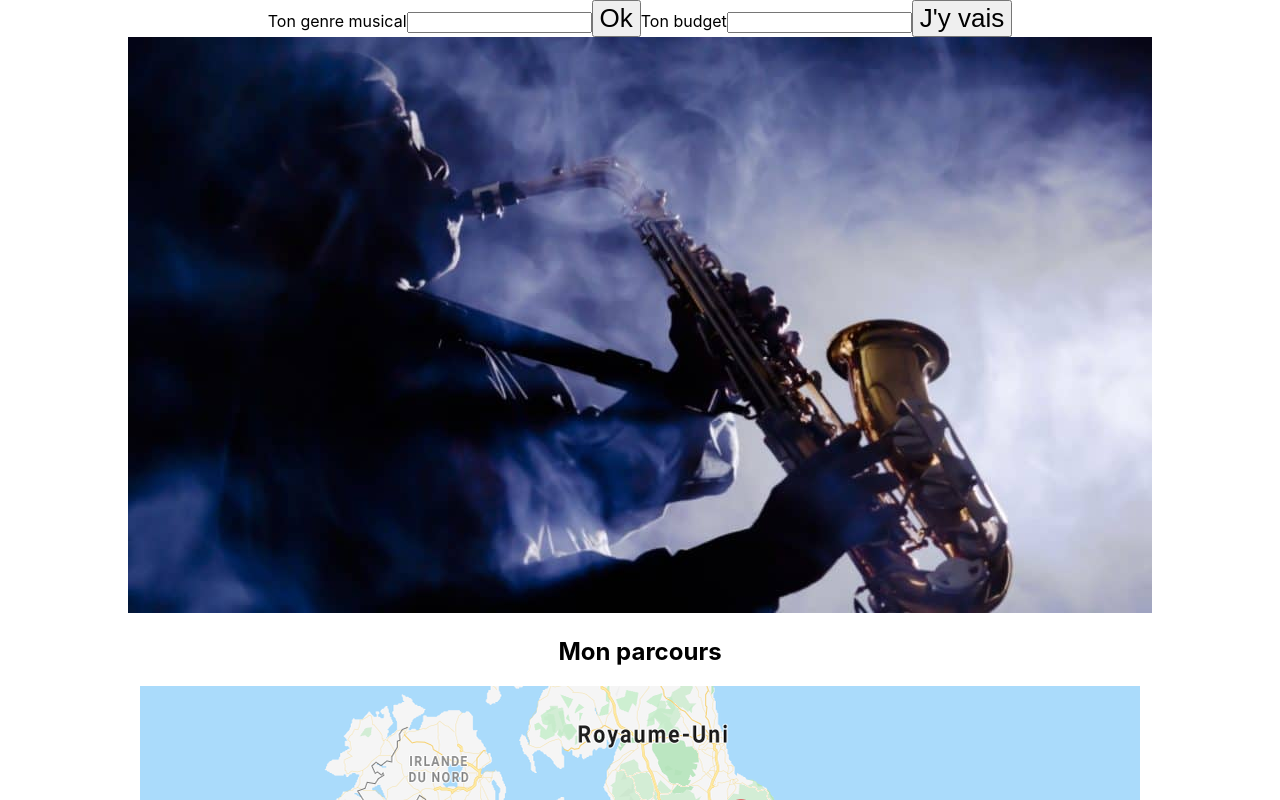
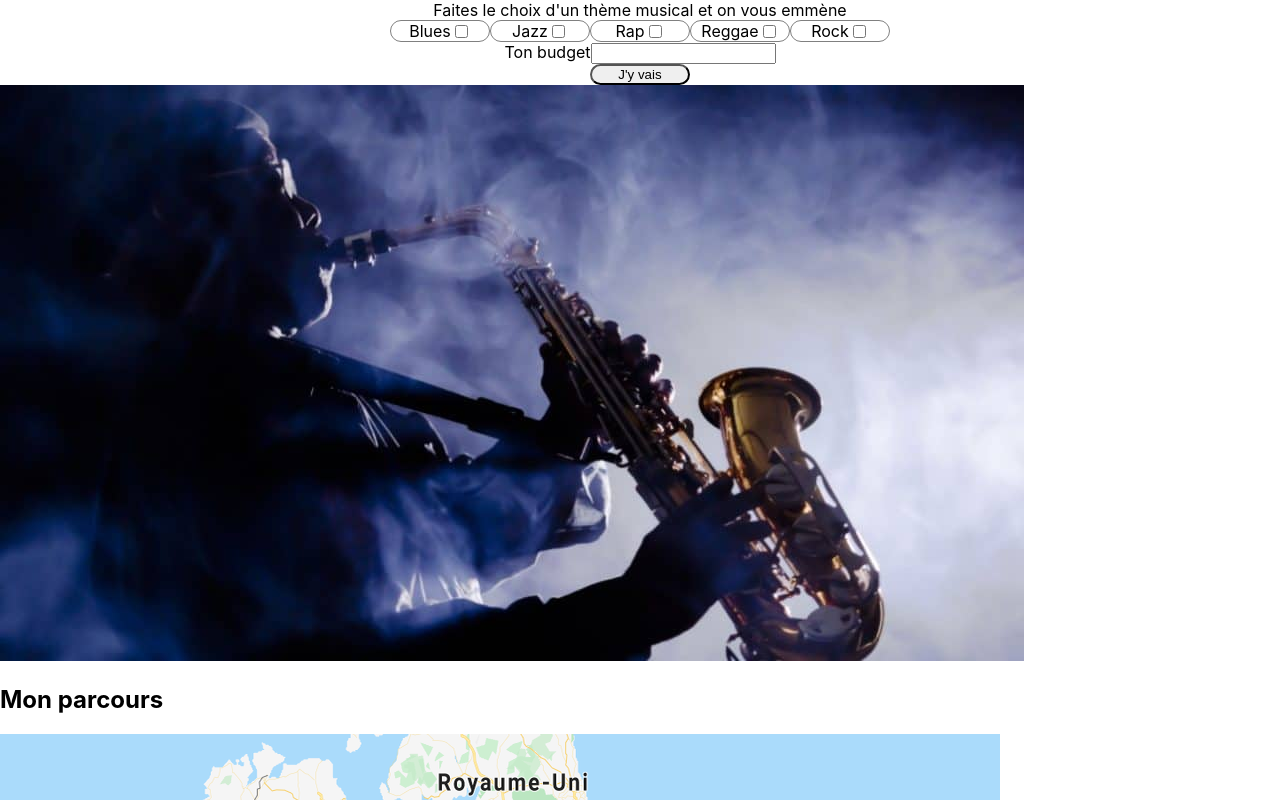
Before and after one commit to ClementDalrue/coding-stones, a React (Vite) app: page / in a window 1280 px wide. Shown: the top 800 px of the page. Built offline with nearby package versions, Linux system fonts and the light colour scheme.

Commit message:
wip homepage

```diff
--- a/src/App.css
+++ b/src/App.css
@@ -1,47 +1,39 @@
-
-
-
-.App {
+.homepage-container {
+  width: 500px;
   text-align: center;
+  margin: 0 auto;
 }
 
-.App-logo {
-  height: 40vmin;
-  pointer-events: none;
-}
-
-@media (prefers-reduced-motion: no-preference) {
-  .App-logo {
-    animation: App-logo-spin infinite 20s linear;
-  }
-}
-
-.App-header {
-  background-color: #282c34;
-  min-height: 100vh;
+.homepage-form {
+  border-radius: 50px;
   display: flex;
   flex-direction: column;
   align-items: center;
-  justify-content: center;
-  font-size: calc(10px + 2vmin);
-  color: white;
+  justify-content: space-between;
 }
 
-.App-link {
-  color: #61dafb;
+.homepage-form-container {
+  display: flex;
+  justify-content: space-between;
+  width: 100%;
 }
 
-@keyframes App-logo-spin {
-  from {
-    transform: rotate(0deg);
-  }
-  to {
-    transform: rotate(360deg);
-  }
+.homepage-form-toggle {
+  border: solid grey 1px;
+  border-radius: 50px;
+  display: flex;
+  align-items: center;
+  justify-content: center;
+  width: 100%;
 }
 
-button {
-  font-size: calc(10px + 2vmin);
+.homepage-form-button {
+  border-radius: 50px;
+  width: 100px;
+}
+
+.homepage-form-label {
+  display: flex;
 }
 
 /* CSS détails */
--- a/src/App.jsx
+++ b/src/App.jsx
@@ -1,6 +1,6 @@
 
 import './App.css'
-import Settings from './settings'
+import HomePage from './HomePage'
 import Details from './details'
 
 
@@ -8,7 +8,7 @@ function App() {
 
   return (
     <div className="App">
-      <Settings />
+      <HomePage />
       <Details />
     </div>
   )
--- /dev/null
+++ b/src/HomePage.jsx
@@ -0,0 +1,58 @@
+import React from 'react';
+
+const HomePage = () => {
+
+        return (
+            <div className="homepage-container">
+                <label >Faites le choix d'un thème musical et on vous emmène</label>
+                <form className="homepage-form">
+                <div className="homepage-form-container">
+                <div className="homepage-form-toggle">
+                  <label>Blues</label>
+                <input className="homepage-form-input"
+                type="checkbox"
+                name="Blues"
+                />
+                </div>
+                <div className="homepage-form-toggle" >
+                <label>Jazz</label>
+                <input className="homepage-form-input"
+                type="checkbox"
+                name="Jazz"
+                />
+                </div>
+                <div className="homepage-form-toggle">
+                <label>Rap</label>
+                <input className="homepage-form-input"
+                type="checkbox"
+                name="Rap"
+                />
+                </div>
+                <div className="homepage-form-toggle">
+                <label>Reggae</label>
+                <input className="homepage-form-input"
+                type="checkbox"
+                name="Reggae"
+                />
+                </div>
+                <div className="homepage-form-toggle">
+                <label htmlFor="Rock">Rock</label>
+                <input className="homepage-form-input"
+                id="Rock"
+                type="checkbox"
+                name="Rock"
+                />
+                </div>
+                </div>
+                <div className="homepage-label">
+                <label>Ton budget</label>
+                <input type="text" id="budget"></input>
+                </div>
+                <button className="homepage-form-button" type="submit">J'y vais</button>
+              </form>
+            </div>
+          );
+
+};
+
+export default HomePage;
--- a/src/settings.jsx
+++ /dev/null
@@ -1,20 +0,0 @@
-import React from 'react';
-
-const Settings = () => {
-
-        return (
-            <div className="settings-container">
-              <form className="form">
-                <label >Ton genre musical</label>
-                <input id="music-choice"></input>
-                <button type="submit">Ok</button>
-                <label >Ton budget</label>
-                <input id="music-choice"></input>
-                <button type="submit">J'y vais</button>
-              </form>
-            </div>
-          );
-
-};
-
-export default Settings;
```
